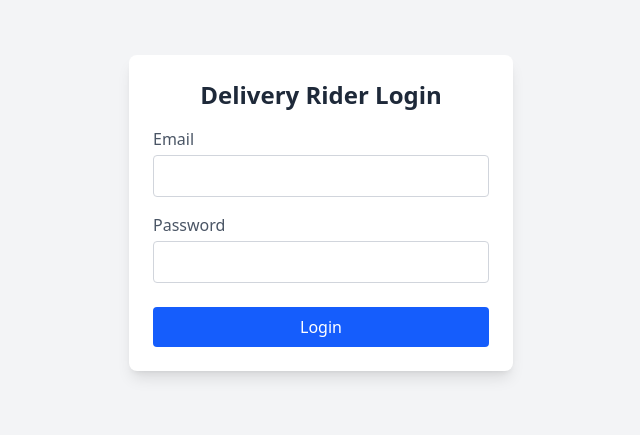
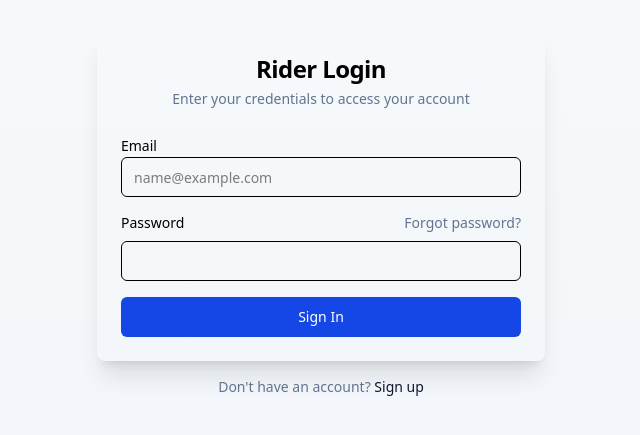
Before and after one commit to y3-s1/Food-Ordering-System, a React (Vite) app in the folder delivery-rider-frontend/: page / in a window 1280 px wide. Shown: the part 187-622 px from the top of the page, without its empty margins (319-959 px from the left). Built offline with nearby package versions, Linux system fonts and the light colour scheme.

Commit message:
Add styles for the rider login page

```diff
--- a/delivery-rider-frontend/package.json
+++ b/delivery-rider-frontend/package.json
@@ -16,12 +16,16 @@
     "@mui/material": "^7.0.2",
     "@tailwindcss/vite": "^4.1.4",
     "axios": "^1.9.0",
+    "class-variance-authority": "^0.7.1",
     "leaflet": "^1.9.4",
+    "lucide-react": "^0.507.0",
+    "radix-ui": "^1.3.4",
     "react": "^19.0.0",
     "react-dom": "^19.0.0",
     "react-hot-toast": "^2.5.2",
     "react-leaflet": "^5.0.0",
     "react-router-dom": "^7.5.2",
+    "tailwind-merge": "^3.2.0",
     "tailwindcss": "^4.1.4"
   },
   "devDependencies": {
--- /dev/null
+++ b/delivery-rider-frontend/src/components/ui/button.tsx
@@ -0,0 +1,47 @@
+import * as React from "react"
+import { Slot } from "@radix-ui/react-slot"
+import { cva, type VariantProps } from "class-variance-authority"
+
+import { cn } from "../../utils/utils"
+
+const buttonVariants = cva(
+  "inline-flex items-center justify-center whitespace-nowrap rounded-md text-sm font-medium ring-offset-background transition-colors focus-visible:outline-none focus-visible:ring-2 focus-visible:ring-ring focus-visible:ring-offset-2 disabled:pointer-events-none disabled:opacity-50",
+  {
+    variants: {
+      variant: {
+        default: "bg-primary text-primary-foreground hover:bg-primary/90",
+        destructive: "bg-destructive text-destructive-foreground hover:bg-destructive/90",
+        outline: "border border-input bg-background hover:bg-accent hover:text-accent-foreground",
+        secondary: "bg-secondary text-secondary-foreground hover:bg-secondary/80",
+        ghost: "hover:bg-accent hover:text-accent-foreground",
+        link: "text-primary underline-offset-4 hover:underline",
+      },
+      size: {
+        default: "h-10 px-4 py-2",
+        sm: "h-9 rounded-md px-3",
+        lg: "h-11 rounded-md px-8",
+        icon: "h-10 w-10",
+      },
+    },
+    defaultVariants: {
+      variant: "default",
+      size: "default",
+    },
+  },
+)
+
+export interface ButtonProps
+  extends React.ButtonHTMLAttributes<HTMLButtonElement>,
+    VariantProps<typeof buttonVariants> {
+  asChild?: boolean
+}
+
+const Button = React.forwardRef<HTMLButtonElement, ButtonProps>(
+  ({ className, variant, size, asChild = false, ...props }, ref) => {
+    const Comp = asChild ? Slot : "button"
+    return <Comp className={cn(buttonVariants({ variant, size, className }))} ref={ref} {...props} />
+  },
+)
+Button.displayName = "Button"
+
+export { Button, buttonVariants }
--- /dev/null
+++ b/delivery-rider-frontend/src/components/ui/card.tsx
@@ -0,0 +1,43 @@
+import * as React from "react"
+
+import { cn } from "../../utils/utils"
+
+const Card = React.forwardRef<HTMLDivElement, React.HTMLAttributes<HTMLDivElement>>(({ className, ...props }, ref) => (
+  <div ref={ref} className={cn("rounded-lg border bg-card text-card-foreground shadow-sm", className)} {...props} />
+))
+Card.displayName = "Card"
+
+const CardHeader = React.forwardRef<HTMLDivElement, React.HTMLAttributes<HTMLDivElement>>(
+  ({ className, ...props }, ref) => (
+    <div ref={ref} className={cn("flex flex-col space-y-1.5 p-6", className)} {...props} />
+  ),
+)
+CardHeader.displayName = "CardHeader"
+
+const CardTitle = React.forwardRef<HTMLParagraphElement, React.HTMLAttributes<HTMLHeadingElement>>(
+  ({ className, ...props }, ref) => (
+    <h3 ref={ref} className={cn("text-2xl font-semibold leading-none tracking-tight", className)} {...props} />
+  ),
+)
+CardTitle.displayName = "CardTitle"
+
+const CardDescription = React.forwardRef<HTMLParagraphElement, React.HTMLAttributes<HTMLParagraphElement>>(
+  ({ className, ...props }, ref) => (
+    <p ref={ref} className={cn("text-sm text-muted-foreground", className)} {...props} />
+  ),
+)
+CardDescription.displayName = "CardDescription"
+
+const CardContent = React.forwardRef<HTMLDivElement, React.HTMLAttributes<HTMLDivElement>>(
+  ({ className, ...props }, ref) => <div ref={ref} className={cn("p-6 pt-0", className)} {...props} />,
+)
+CardContent.displayName = "CardContent"
+
+const CardFooter = React.forwardRef<HTMLDivElement, React.HTMLAttributes<HTMLDivElement>>(
+  ({ className, ...props }, ref) => (
+    <div ref={ref} className={cn("flex items-center p-6 pt-0", className)} {...props} />
+  ),
+)
+CardFooter.displayName = "CardFooter"
+
+export { Card, CardHeader, CardFooter, CardTitle, CardDescription, CardContent }
--- /dev/null
+++ b/delivery-rider-frontend/src/components/ui/input.tsx
@@ -0,0 +1,22 @@
+import * as React from "react"
+
+import { cn } from "../../utils/utils"
+
+export interface InputProps extends React.InputHTMLAttributes<HTMLInputElement> {}
+
+const Input = React.forwardRef<HTMLInputElement, InputProps>(({ className, type, ...props }, ref) => {
+  return (
+    <input
+      type={type}
+      className={cn(
+        "flex h-10 w-full rounded-md border border-input bg-background px-3 py-2 text-sm ring-offset-background file:border-0 file:bg-transparent file:text-sm file:font-medium placeholder:text-muted-foreground focus-visible:outline-none focus-visible:ring-2 focus-visible:ring-ring focus-visible:ring-offset-2 disabled:cursor-not-allowed disabled:opacity-50",
+        className,
+      )}
+      ref={ref}
+      {...props}
+    />
+  )
+})
+Input.displayName = "Input"
+
+export { Input }
--- a/delivery-rider-frontend/src/pages/Login.tsx
+++ b/delivery-rider-frontend/src/pages/Login.tsx
@@ -1,75 +1,115 @@
-import { useState } from 'react';
-import { loginRider } from '../api/auth';
-import { useNavigate } from 'react-router-dom';
-import toast from 'react-hot-toast';
+import type React from "react"
+
+import { useState } from "react"
+import { loginRider } from "../api/auth"
+import { useNavigate } from "react-router-dom"
+import toast from "react-hot-toast"
+import { Loader2 } from "lucide-react"
+
+import { Button } from "../components/ui/button"
+import { Input } from "../components/ui/input"
+import { Card, CardContent, CardDescription, CardHeader, CardTitle } from "../components/ui/card"
 
 const Login = () => {
-  const [email, setEmail] = useState('');
-  const [password, setPassword] = useState('');
-  const navigate = useNavigate();
+  const [email, setEmail] = useState("")
+  const [password, setPassword] = useState("")
+  const [isLoading, setIsLoading] = useState(false)
+  const navigate = useNavigate()
 
   const handleLogin = async (e: React.FormEvent) => {
-    e.preventDefault();
+    e.preventDefault()
+    setIsLoading(true)
+
     try {
-      console.log("User email: ", email, password);
-      const response = await loginRider(email, password);
-      toast.success('Login successful');
+      console.log("User email: ", email, password)
+      const response = await loginRider(email, password)
+      toast.success("Login successful")
       // Save user info to localStorage or context
-      localStorage.setItem('rider', JSON.stringify(response.user));
-      navigate('/dashboard');
+      localStorage.setItem("rider", JSON.stringify(response.user))
+      navigate("/dashboard")
     } catch (err) {
-      console.error(err);
-      toast.error('Invalid email or password');
+      console.error(err)
+      toast.error("Invalid email or password")
+    } finally {
+      setIsLoading(false)
     }
-  };
+  }
 
   return (
-    <div className="flex items-center justify-center min-h-screen bg-gray-100 px-4">
-      <form
-        onSubmit={handleLogin}
-        className="bg-white w-full max-w-sm p-6 rounded-lg shadow-lg"
+    <div className="flex items-center justify-center min-h-screen bg-gradient-to-b from-slate-50 to-slate-100 p-4 sm:p-6 md:p-8">
+      <div className="w-full max-w-md mx-auto">
+        <Card className="border-none shadow-xl">
+          <CardHeader className="space-y-1">
+            <CardTitle className="text-2xl font-bold text-center">Rider Login</CardTitle>
+            <CardDescription className="text-center text-slate-500">
+              Enter your credentials to access your account
+            </CardDescription>
+          </CardHeader>
+          <CardContent>
+            <form onSubmit={handleLogin} className="space-y-4">
+              <div className="space-y-2">
+                <label
+                  className="text-sm font-medium leading-none peer-disabled:cursor-not-allowed peer-disabled:opacity-70"
+                  htmlFor="email"
                 >
-        <h2 className="text-2xl font-bold mb-4 text-center text-gray-800">
-          Delivery Rider Login
-        </h2>
-
-        <div className="mb-4">
-          <label className="block text-gray-600 mb-1" htmlFor="email">
                   Email
                 </label>
-          <input
+                <Input
                   id="email"
                   type="email"
-            className="w-full px-3 py-2 border border-gray-300 rounded focus:outline-none focus:ring-2 focus:ring-blue-500"
+                  placeholder="name@example.com"
+                  className="w-full"
                   value={email}
                   onChange={(e) => setEmail(e.target.value)}
                   required
+                  autoComplete="email"
+                  disabled={isLoading}
                 />
               </div>
-
-        <div className="mb-6">
-          <label className="block text-gray-600 mb-1" htmlFor="password">
+              <div className="space-y-2">
+                <div className="flex items-center justify-between">
+                  <label
+                    className="text-sm font-medium leading-none peer-disabled:cursor-not-allowed peer-disabled:opacity-70"
+                    htmlFor="password"
+                  >
                     Password
                   </label>
-          <input
+                  <a href="#" className="text-sm text-slate-500 hover:text-slate-700 transition-colors">
+                    Forgot password?
+                  </a>
+                </div>
+                <Input
                   id="password"
                   type="password"
-            className="w-full px-3 py-2 border border-gray-300 rounded focus:outline-none focus:ring-2 focus:ring-blue-500"
+                  className="w-full"
                   value={password}
                   onChange={(e) => setPassword(e.target.value)}
                   required
+                  disabled={isLoading}
                 />
               </div>
+              <Button type="submit" className="w-full bg-blue-700 hover:bg-blue-600 text-white" disabled={isLoading}>
+                {isLoading ? (
+                  <>
+                    <Loader2 className="mr-2 h-4 w-4 animate-spin" />
+                    Logging in...
+                  </>
+                ) : (
+                  "Sign In"
+                )}
+              </Button>
+            </form>
+          </CardContent>
+        </Card>
+        <p className="text-center text-sm text-slate-500 mt-4">
+          Don't have an account?{" "}
+          <a href="#" className="font-medium text-slate-900 hover:underline">
+            Sign up
+          </a>
+        </p>
+      </div>
+    </div>
+  )
+}
 
-        <button
-          type="submit"
-          className="w-full bg-blue-600 text-white py-2 rounded hover:bg-blue-700 transition"
-        >
-          Login
-        </button>
-      </form>
-    </div>
-  );
-};
-
-export default Login;
+export default Login
--- /dev/null
+++ b/delivery-rider-frontend/src/utils/utils.ts
@@ -0,0 +1,6 @@
+import { type ClassValue, clsx } from "clsx"
+import { twMerge } from "tailwind-merge"
+
+export function cn(...inputs: ClassValue[]) {
+  return twMerge(clsx(inputs))
+}
```
Also changed, not shown: 1 other file (tests, documents, lock files or other folders). Lines whose indentation alone changed are shown as unchanged.
